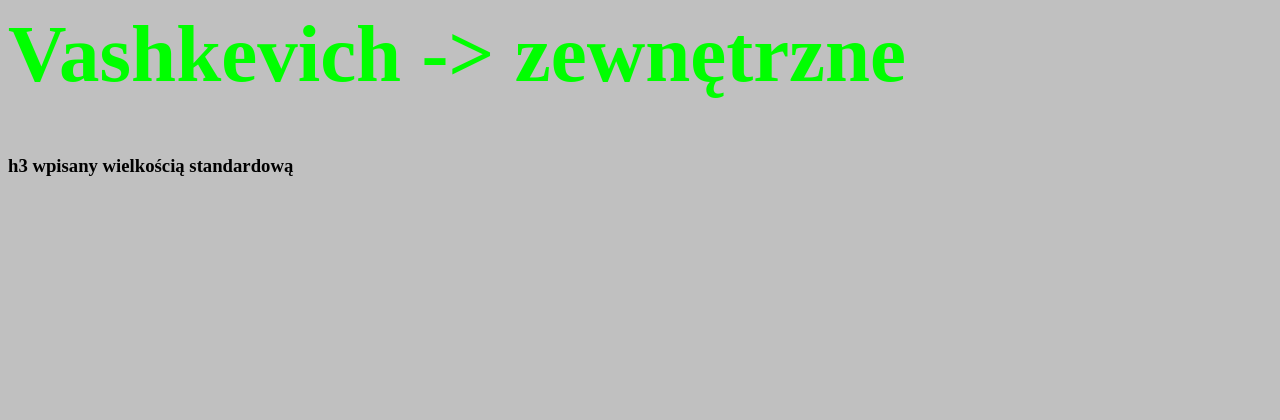
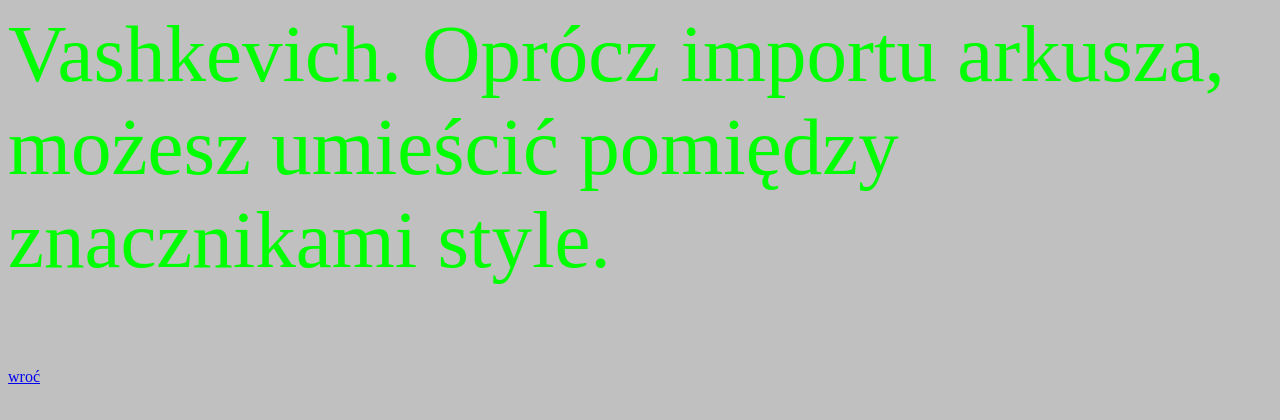
Before and after one commit to Viktoryia102/strona-css, a plain HTML site: page vash_z5_3.html in a window 1280 px wide. Drawn offline with Linux system fonts and the light colour scheme.

Commit message:
Update vash_z5_3.html

```diff
--- a/vash_z5_3.html
+++ b/vash_z5_3.html
@@ -1,17 +1,20 @@
+<!--25.12.2022, vashkevich -->
+
 <html>
 <head>
-<title>styl zewnetrzne</title>
-<meta http-equiv="Content-Type" content="text/html; charset=utf-8">
-<!-- wewnetrzny -->
- <style>
- h1 {
- color:  lime;
- font-size: 81px;
- }
+<title>styl wewnętrzny</title>
+<meta http-equiv="Content-Type" content="text/html">
+<!-- wewnętrzny -->
+<style>
+    p {
+	color: lime;
+	font-size: 81;
+}
 </style>
 </head>
 <body bgcolor="silver">
- <h1> Vashkevich -> zewnętrzne</h1>
- <H3> h3 wpisany wielkością standardową</H3>
+ <p> Vashkevich. Oprócz importu arkusza, możesz umieścić pomiędzy znacznikami style.</p>
+
+ <a href="start.html" target="strony">wroć</a>
  </body>
 </html>
```
